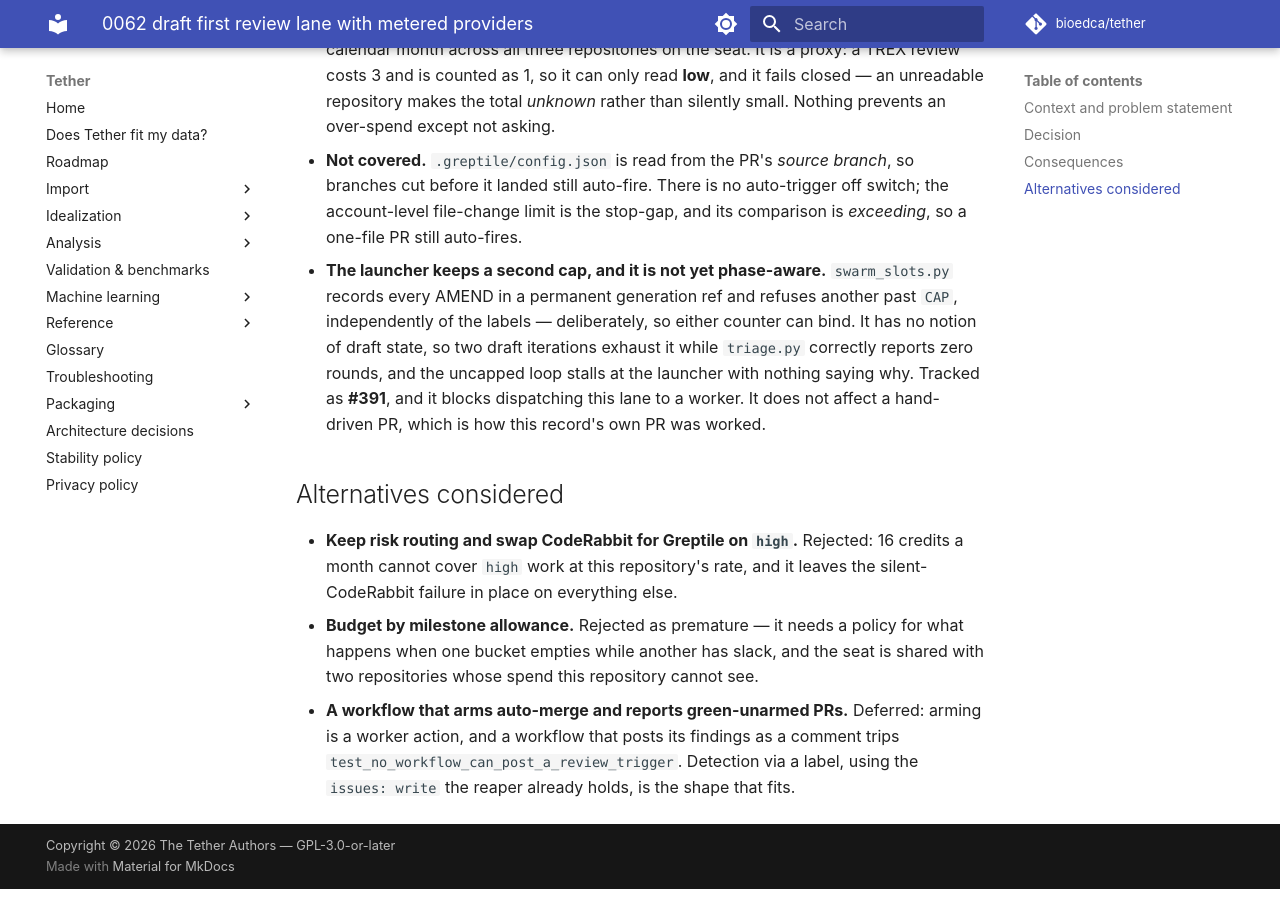
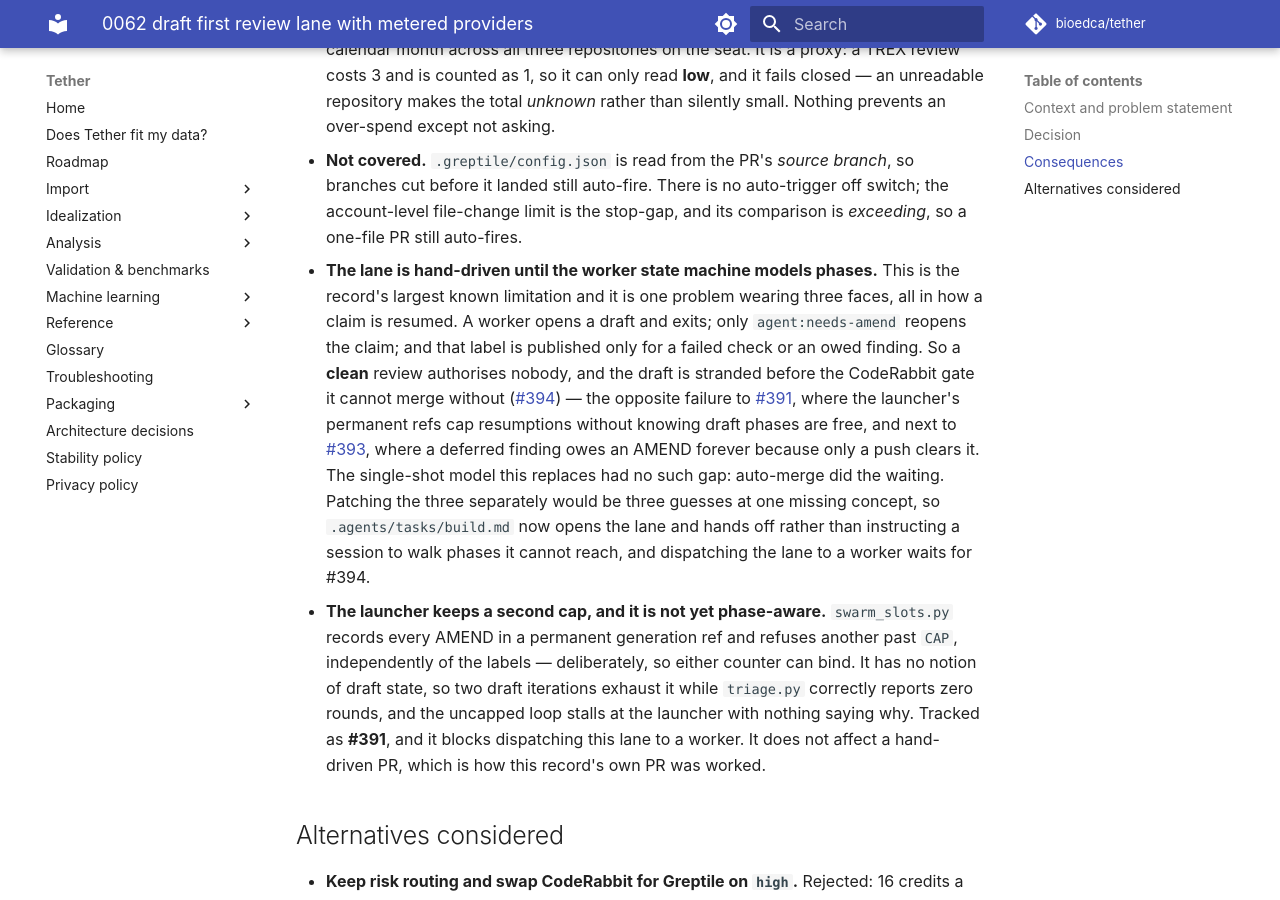
Before and after one commit to bioedca/tether, an MkDocs documentation site: the page built from docs/adr/0062-draft-first-review-lane-with-metered-providers.md, in a window 1280 px wide and 900 px high, scrolled down 2797 px. Built offline with MkDocs 1.6.1 and Material for MkDocs 9.7.7, drawn with Linux system fonts in a browser that asks for light colours; comment, search, counter and statistics services are not loaded; the version menu is left out.

Commit message:
docs(agents): stop the BUILD task instructing a session to walk a lane it cannot finish
Codex found the structural consequence of the lane, and it is the sharpest
finding on this PR: the lane is a multi-phase sequence and the swarm has no
signal that authorises the next phase.

A worker opens a draft and exits, as the contract requires. Only
agent:needs-amend reopens the claim, and triage.py publishes it only for a
failed check or an owed finding. So a CLEAN review authorises nobody: no one
spends the Greptile credit, marks the PR ready, or asks for the mandatory
CodeRabbit review, and the draft is stranded before the gate it cannot merge
without.

The single-shot model this replaces had no such gap - open ready, request the
review, arm auto-merge, exit, and auto-merge did the waiting. The lane replaces
that with phases auto-merge cannot perform.

So step 4 was literally unfollowable: walk the whole lane, and do not wait on a
reviewer. It now opens the lane and hands off - open the draft, record the risk,
request the first Codex review, write the lane state into the PR body, exit -
with the later phases named as belonging to a later session.

Filed as #394 rather than fixed here, because it is not a separate bug from #391
and #393: one model that does not represent a multi-phase lane, failing three
ways. #394 issues no resumption, #391 caps resumptions without knowing draft
phases are free, #393 issues them forever. Three patches would be three guesses
at one missing concept. ADR-0062 now records that as the record's largest known
limitation, and dispatching the lane to a worker waits for #394.

Refs: #384

```diff
--- a/docs/adr/0062-draft-first-review-lane-with-metered-providers.md
+++ b/docs/adr/0062-draft-first-review-lane-with-metered-providers.md
@@ -103,6 +103,19 @@ leg, and a quota refusal from it is recorded as *did not review*.
   before it landed still auto-fire. There is no auto-trigger off switch; the account-level
   file-change limit is the stop-gap, and its comparison is *exceeding*, so a one-file PR still
   auto-fires.
+- **The lane is hand-driven until the worker state machine models phases.** This is the record's
+  largest known limitation and it is one problem wearing three faces, all in how a claim is resumed.
+  A worker opens a draft and exits; only `agent:needs-amend` reopens the claim; and that label is
+  published only for a failed check or an owed finding. So a **clean** review authorises nobody, and
+  the draft is stranded before the CodeRabbit gate it cannot merge without
+  ([#394](https://github.com/bioedca/tether/issues/394)) — the opposite failure to
+  [#391](https://github.com/bioedca/tether/issues/391), where the launcher's permanent refs cap
+  resumptions without knowing draft phases are free, and next to
+  [#393](https://github.com/bioedca/tether/issues/393), where a deferred finding owes an AMEND
+  forever because only a push clears it. The single-shot model this replaces had no such gap:
+  auto-merge did the waiting. Patching the three separately would be three guesses at one missing
+  concept, so `.agents/tasks/build.md` now opens the lane and hands off rather than instructing a
+  session to walk phases it cannot reach, and dispatching the lane to a worker waits for #394.
 - **The launcher keeps a second cap, and it is not yet phase-aware.** `swarm_slots.py` records every
   AMEND in a permanent generation ref and refuses another past `CAP`, independently of the labels —
   deliberately, so either counter can bind. It has no notion of draft state, so two draft iterations
```
Also changed, not shown: .agents/tasks/build.md (+16 -3 lines).
